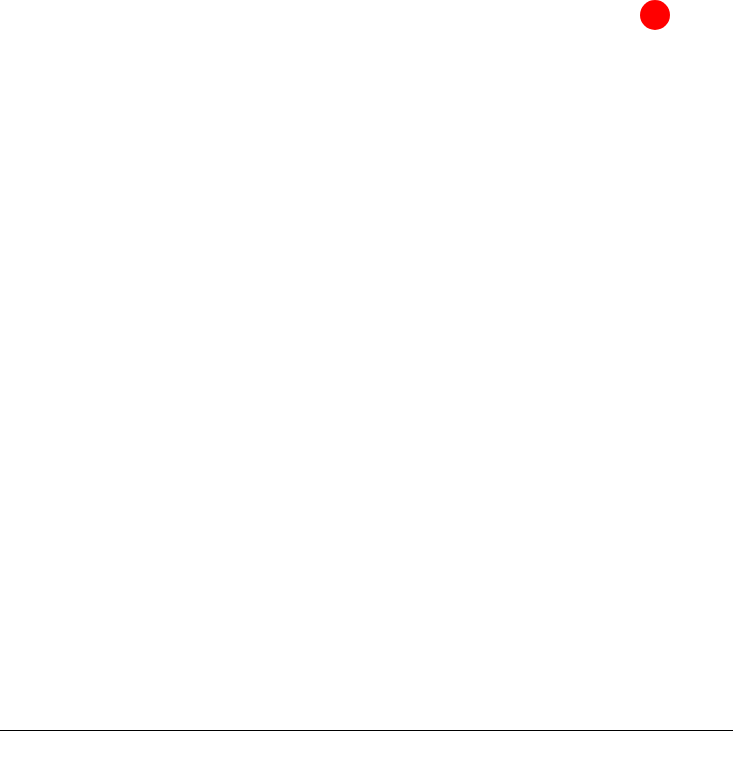
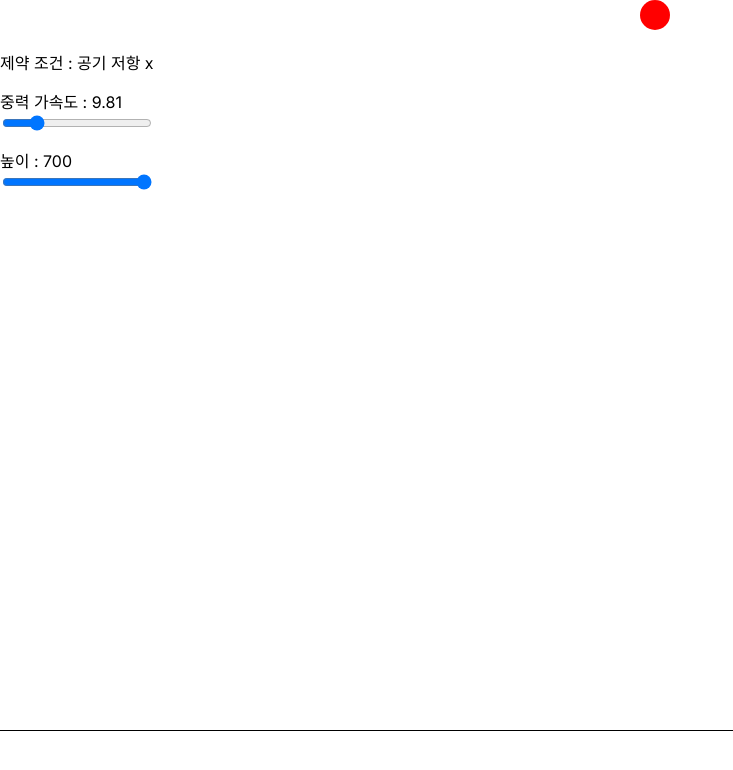
Before and after one commit to DongHunWon/SV_FRONTEND_SCREENING_TEST, a Next.js app: page /bouncing-ball in a window 1280 px wide. Shown: the top 770 px of the page, without its empty margins (0-733 px from the left). Built offline with nearby package versions, Linux system fonts and the light colour scheme.

Commit message:
bouncing-ball-환경 추가

```diff
--- a/src/app/bouncing-ball/page.tsx
+++ b/src/app/bouncing-ball/page.tsx
@@ -5,11 +5,11 @@ import { useEffect, useRef, useState } from 'react';
 interface Ball {
   y: number;
   vy: number;
-  ay: number;
   radius: number;
 }
 
-const INIT_BALL = { y: 0, vy: 0, ay: 0.5, radius: 15 };
+const INIT_GRAVITY_ACCELERATION = 9.81;
+const INIT_BALL = { y: 0, vy: 0, radius: 15 };
 const FLOOR_HEIGHT = 700;
 const THRESHOLD = 300;
 
@@ -17,10 +17,12 @@ const BouncingBallPage = () => {
   const ballRef = useRef<HTMLDivElement>(null);
   const [ball, setBall] = useState<Ball>(INIT_BALL);
   const [isMoved, setIsMoved] = useState<boolean>(false);
+  const [gravityAcceleration, setGravityAcceleration] = useState<number>(INIT_GRAVITY_ACCELERATION);
+  const [height, setHeight] = useState<number>(FLOOR_HEIGHT);
 
   useEffect(() => {
     setTimeout(() => {
-      const { y, vy, ay } = ball;
+      const { y, vy } = ball;
 
       if (y >= FLOOR_HEIGHT) {
         setIsMoved(false);
@@ -28,7 +30,7 @@ const BouncingBallPage = () => {
       }
 
       if (isMoved) {
-        const newVy = vy + ay;
+        const newVy = vy + gravityAcceleration;
         const newY = y + newVy > FLOOR_HEIGHT ? FLOOR_HEIGHT : y + newVy;
 
         movedBall({ ...ball, y: newY, vy: newVy });
@@ -40,6 +42,8 @@ const BouncingBallPage = () => {
     let count = 0;
     let lastPressTime = 0;
     let timer: ReturnType<typeof setTimeout> | undefined = undefined;
+
+    movedBall({ ...ball, y: FLOOR_HEIGHT - height });
 
     const handleKeyDown = (event: KeyboardEvent) => {
       if (event.code === 'Space') {
@@ -58,7 +62,7 @@ const BouncingBallPage = () => {
           if (count === 2) {
             setIsMoved(true);
           } else if (count === 3) {
-            movedBall(INIT_BALL);
+            movedBall({ ...INIT_BALL, y: FLOOR_HEIGHT - height });
           }
         }, THRESHOLD);
       }
@@ -66,7 +70,7 @@ const BouncingBallPage = () => {
 
     window.addEventListener('keypress', handleKeyDown);
     return () => window.removeEventListener('keypress', handleKeyDown);
-  }, []);
+  }, [height]);
 
   const movedBall = (ball: Ball) => {
     const ballEl = ballRef.current;
@@ -78,12 +82,23 @@ const BouncingBallPage = () => {
 
   return (
     <div style={{ width: '100%', height: '100%', position: 'relative' }}>
+      <div style={{ position: 'absolute', top: '50px', display: 'flex', flexDirection: 'column', gap: '15px' }}>
+        <div>제약 조건 : 공기 저항 x</div>
+        <div style={{ display: 'flex', flexDirection: 'column' }}>
+          <span>중력 가속도 : {gravityAcceleration}</span>
+          <input type="range" min="0.1" max="50" value={gravityAcceleration} onChange={(e) => setGravityAcceleration(Number(e.target.value))} />
+        </div>
+        <div style={{ display: 'flex', flexDirection: 'column' }}>
+          <span>높이 : {height}</span>
+          <input type="range" min="0" max={FLOOR_HEIGHT} value={height} onChange={(e) => setHeight(Number(e.target.value))} />
+        </div>
+      </div>
       <div
         ref={ballRef}
         style={{
           position: 'absolute',
           left: '50%',
-          top: `${INIT_BALL.y}px`,
+          top: `${FLOOR_HEIGHT - height}}px`,
           width: `${ball.radius * 2}px`,
           height: `${ball.radius * 2}px`,
           backgroundColor: 'red',
```
